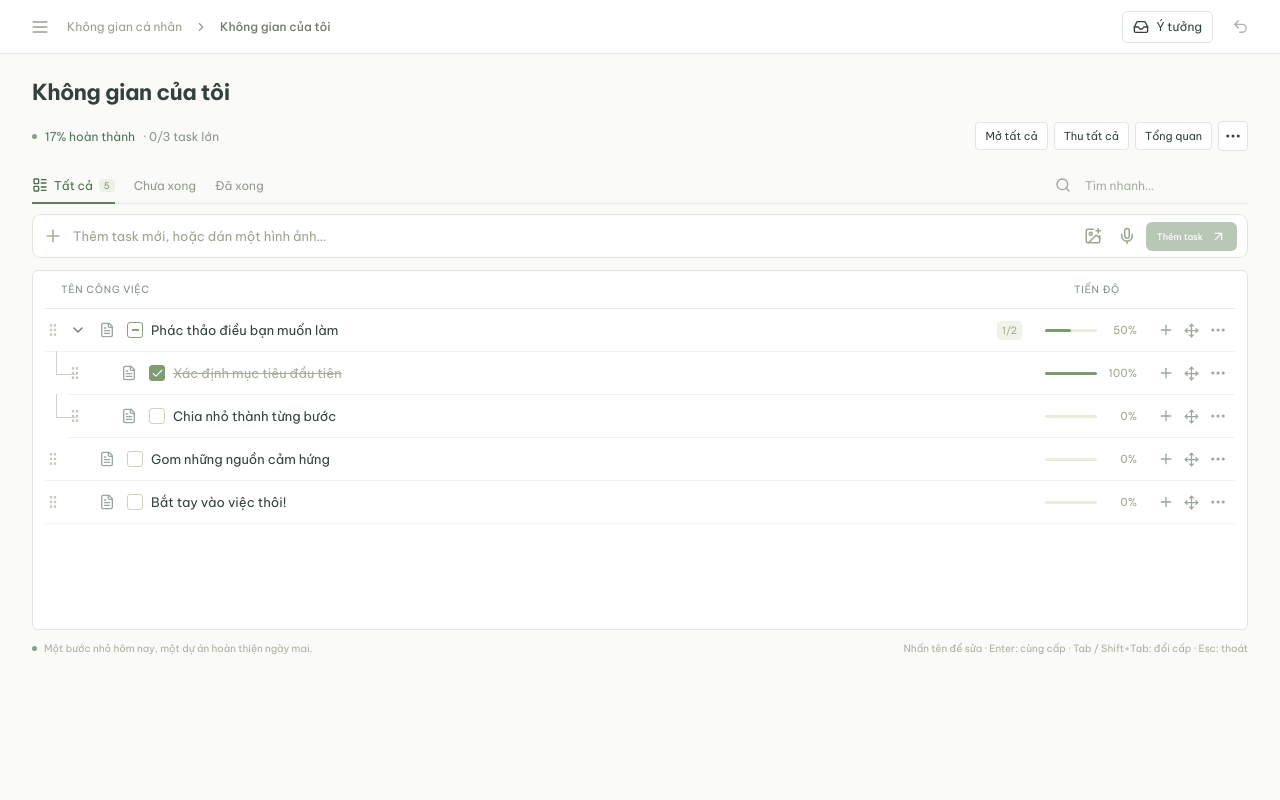
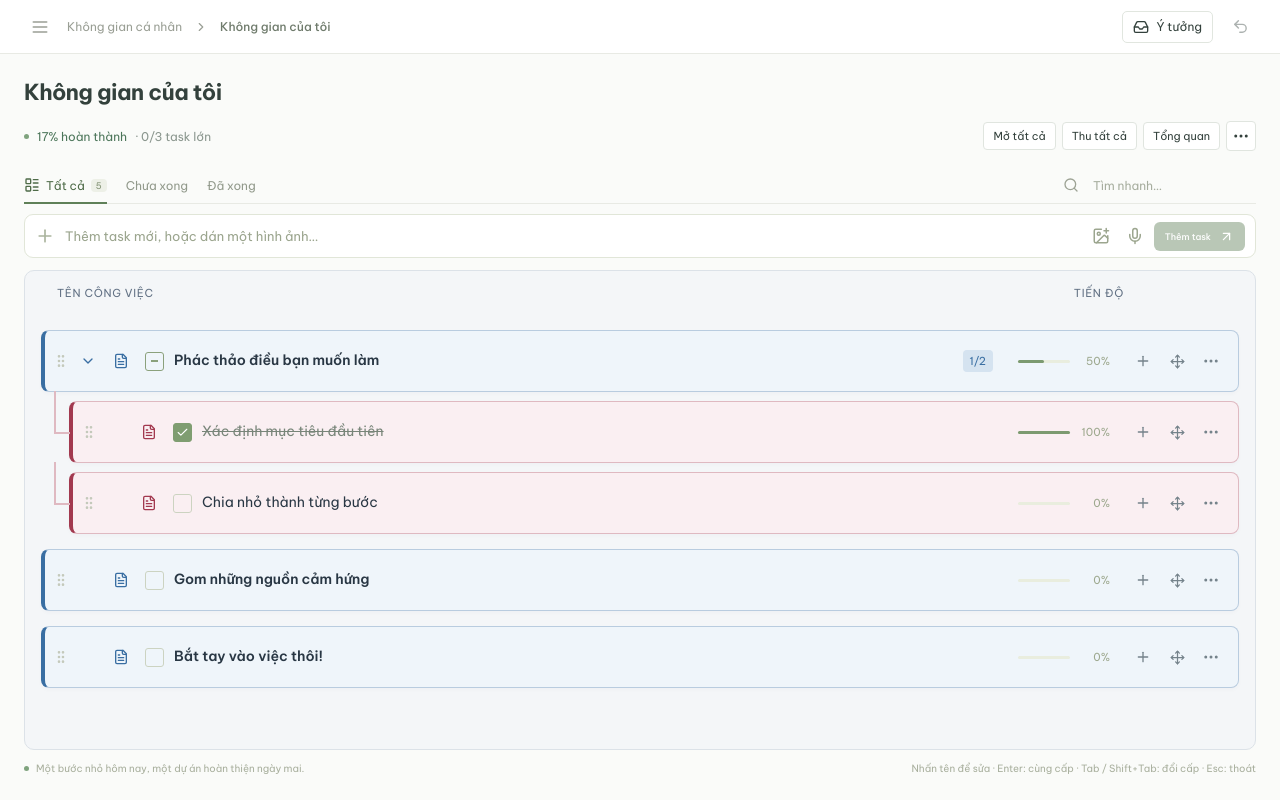
Before and after one commit to voilenmang12/project-task-tracking, a React (Vite) app: page / in a window 1280 px wide. Built offline with nearby package versions, Linux system fonts and the light colour scheme.

Commit message:
Expand task cards and distinguish nesting levels with color

```diff
--- a/src/main.jsx
+++ b/src/main.jsx
@@ -35,7 +35,7 @@ function TaskRow({task,depth,map,subtasks,collapsed,toggleCollapse,onToggle,onEd
   useEffect(()=>{setDraft(task.title);},[task.title]);
   useEffect(()=>{if(editing){skipBlur.current=false;titleInput.current?.focus();titleInput.current?.select();}},[editing]);
   const hasChildren=subtasks.length>0,pct=Math.round(map[task.id]||0);
-  return <div className={`task-wrapper ${isDragging?'dragging':''}`} style={{'--depth':depth}}>
+  return <div className={`task-wrapper ${isDragging?'dragging':''}`} data-level={depth+1} style={{'--depth':depth,'--level-hue':(210+depth*137.508)%360}}>
     {dragging&&<DropZone id={`before-${task.id}`} data={{task,position:'before'}} className="drop-line"/>}
     <DropZone id={`inside-${task.id}`} data={{task,position:'inside'}} className="task-drop"><div ref={setNodeRef} className="task-row">
       <button className="drag-handle" aria-label={`Kéo ${task.title}`} {...listeners} {...attributes}><GripVertical size={16}/></button>
--- a/src/tree.css
+++ b/src/tree.css
@@ -52,4 +52,26 @@
 .task-first .toast{left:50%}
 .task-first .modal .composer{display:block}
 .task-first .modal .composer-bottom{margin-top:10px;display:flex}
+.task-first main{max-width:none;padding-inline:24px}
+.task-first .task-list{padding:0 16px 20px;min-height:60vh;background:#f4f6f8;border-color:#dce2e8;border-radius:10px}
+.task-first .list-heading{padding-top:15px;padding-bottom:15px;border-bottom:0;font-size:11px;color:#627184}
+.task-first .task-wrapper{--level-accent:hsl(var(--level-hue) 48% 43%);--level-border:hsl(var(--level-hue) 38% 80%);margin-left:calc(var(--depth) * 28px);margin-bottom:9px}
+.task-first .task-wrapper[data-level="1"]{margin-top:15px}
+.task-first .task-wrapper:before{left:-15px;top:-10px;height:41px;width:14px;border-color:var(--level-border);border-width:2px}
+.task-first .task-row{min-height:62px;gap:10px;padding:7px 12px 7px 8px;border:1px solid var(--level-border);border-left:4px solid var(--level-accent);border-radius:8px;background:hsl(var(--level-hue) 55% 96%);box-shadow:0 2px 4px #27364706;transition:background .12s,box-shadow .12s}
+.task-first .task-row:hover{background:hsl(var(--level-hue) 58% 92%);box-shadow:0 3px 9px #27364710}
+.task-first .task-row:focus-within{background:hsl(var(--level-hue) 58% 93%);box-shadow:0 0 0 2px var(--level-border)}
+.task-first .task-title{font-size:14px;line-height:1.8;color:#293744;padding:10px 0}
+.task-first .task-wrapper[data-level="1"] .task-title{font-weight:600}
+.task-first .task-title.completed{color:#788579}
+.task-first .tree-node-icon:has(.lucide-file-text),.task-first .expand-button{color:var(--level-accent)}
+.task-first .tree-node-icon{width:28px;height:36px}
+.task-first .tree-node-icon:hover{background:hsl(var(--level-hue) 45% 86%);color:var(--level-accent)}
+.task-first .branch-count{color:var(--level-accent);background:hsl(var(--level-hue) 48% 89%);padding:4px 7px;font-size:11px}
+.task-first .checkbox{width:19px;height:19px}
+.task-first .inline-task-title{font-size:14px;padding:10px 7px;border-color:var(--level-accent)}
+.task-first .row-actions{color:#75838b;gap:4px}
+.task-first .row-actions .icon-button{width:30px;height:34px}
+.task-first .task-drop.drop-over .task-row{outline:2px solid var(--level-accent);background:hsl(var(--level-hue) 55% 87%)}
 @media(max-width:600px){.task-first main{padding:16px 12px}.task-first .topbar{padding:0 12px}.task-first .title-line h1{font-size:20px}.tree-toolbar{gap:10px}.tree-tools{width:100%;justify-content:flex-start}.tree-tools>button{min-height:32px}.task-first .composer-input{min-width:100%;padding:3px}.task-first .composer-bottom{margin-left:auto}.task-first .task-wrapper{min-width:290px;margin-left:calc(var(--depth) * 18px)}.task-first .task-list{padding-inline:6px}.task-first .task-row{gap:5px;min-height:47px}.task-first .task-title{font-size:12px}.task-first .row-progress{width:32px;margin-left:0}.task-first .tiny-track{display:none}.task-first .row-actions .icon-button{width:27px}.task-first .list-heading{padding-right:35px}.task-first .work-footer{font-size:9px}.task-first .topbar-right{gap:4px}.task-first .breadcrumb>strong{max-width:160px}}
+@media(max-width:600px){.task-first .task-row{min-height:58px;padding:6px;gap:5px}.task-first .task-title{font-size:13px}.task-first .task-wrapper:before{left:-11px;width:10px;height:39px}.task-first .tree-node-icon{width:24px}.task-first .branch-count{font-size:9px;padding:3px 4px}.task-first .row-actions{gap:0}.task-first .inline-task-title{font-size:13px}}
```
